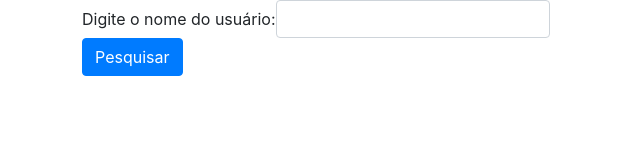
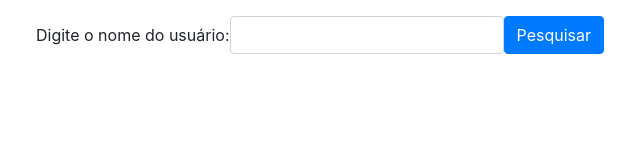
Before and after one commit to GuilhermeSSilva/api-github, a website: page src/index.html in a window 1280 px wide. Shown: the whole page, without its empty margins (308-948 px from the left). Drawn offline with nearby package versions, Linux system fonts and the light colour scheme; a web font is replaced by a local one.

Commit message:
Removendo o tamanho em pixels do form e adicionando uma classe que adiciona o tamanho em porcentagem

```diff
--- a/src/index.html
+++ b/src/index.html
@@ -13,7 +13,7 @@
 <body>
     <main>
         <div class="form-group mx-sm-3 mb-2">
-            <form class="form-inline mx-auto" style="width:500px;">
+            <form class="form-inline mx-auto w-50 p-3">
                 <label for="pesquisa">Digite o nome do usuário:</label>
                 <input type="text" id="pesquisa" class="form-control" required>
                 <button id="busca" class="btn btn-primary">Pesquisar</button>
```
